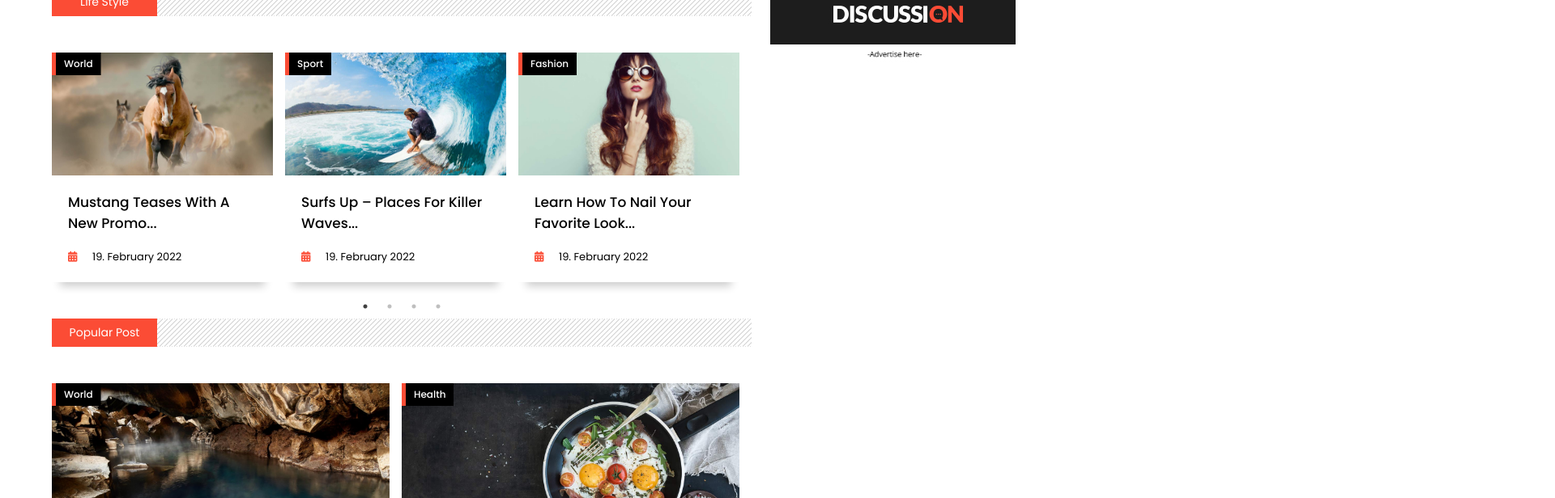
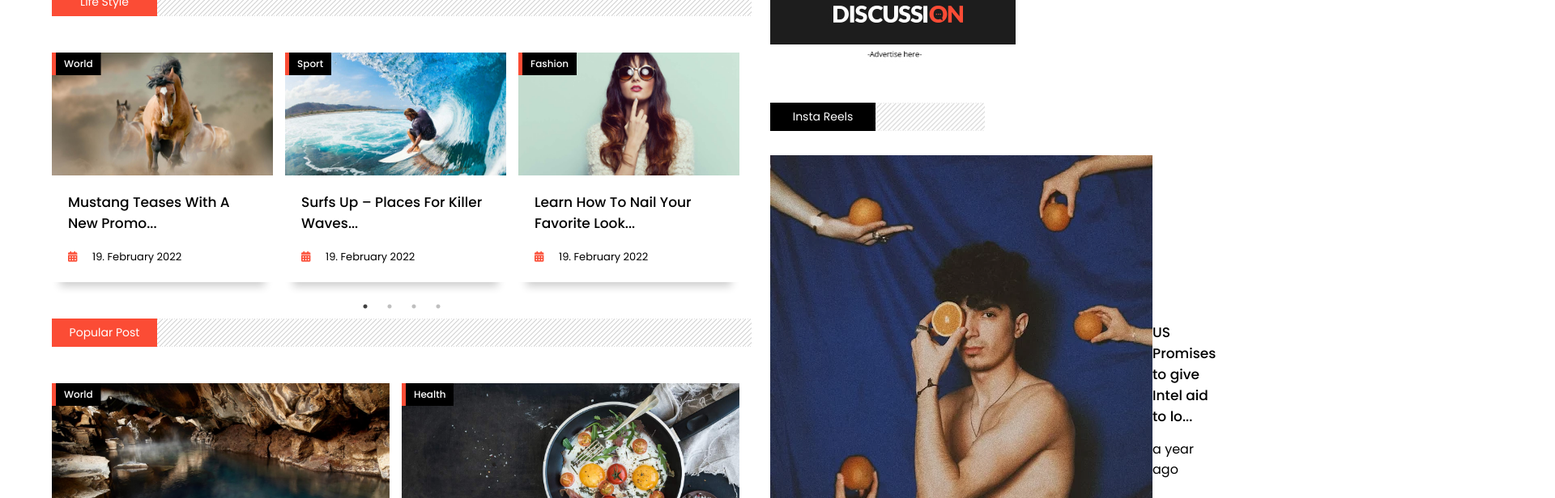
Before and after one commit to himanshu1221/khabartak, a React (Create React App) app: page / in a window 1280 px wide. Shown: the part 1660-2276 px from the top of the page at 81% size, 1920 px wide, since content can reach past the window. Built offline with nearby package versions, Linux system fonts and the light colour scheme.

Commit message:
added insta reels in side

```diff
--- a/src/components/home/SideContent/Side/Side.jsx
+++ b/src/components/home/SideContent/Side/Side.jsx
@@ -1,6 +1,7 @@
 import React from 'react'
 import Heading from '../../../Heading/Heading'
 import SocialMedia from '../Social/SocialMedia'
+import Tpost from '../tpost/Tpost'
 import './side.css'
 
 const Side = () => {
@@ -22,6 +23,7 @@ const Side = () => {
           <section className="banner">
             <img src="./images/sidebar-banner-new.jpg" alt="" />
           </section>
+          <Tpost/>
     </>
   )
 }
--- /dev/null
+++ b/src/components/home/SideContent/tpost/Tpost.jsx
@@ -0,0 +1,27 @@
+import React from 'react'
+import Heading from '../../../Heading/Heading'
+import './tpost.css'
+import { tpost } from '../../../../dummyData';
+
+const Tpost = () => {
+  return (
+    <>
+        <section className='tpost'>
+            <Heading title="Insta Reels"/>
+            {tpost.map((val)=>{
+                return <div className="box flexSB">
+                    <div className="img">
+                        <img src={val.cover} alt="" />
+                    </div>
+                    <div className="text">
+                        <h1 className='title'>{val.title.slice(0,35)}...</h1>
+                        <span>a year ago</span>
+                    </div>
+                </div>
+            })}
+        </section>
+    </>
+  )
+}
+
+export default Tpost
```
Also changed, not shown: src/components/home/SideContent/tpost/tpost.css (added).
